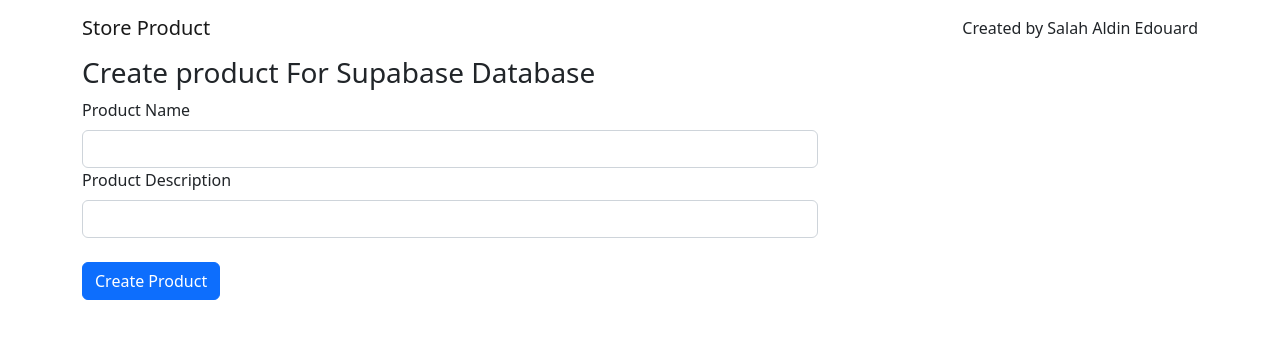
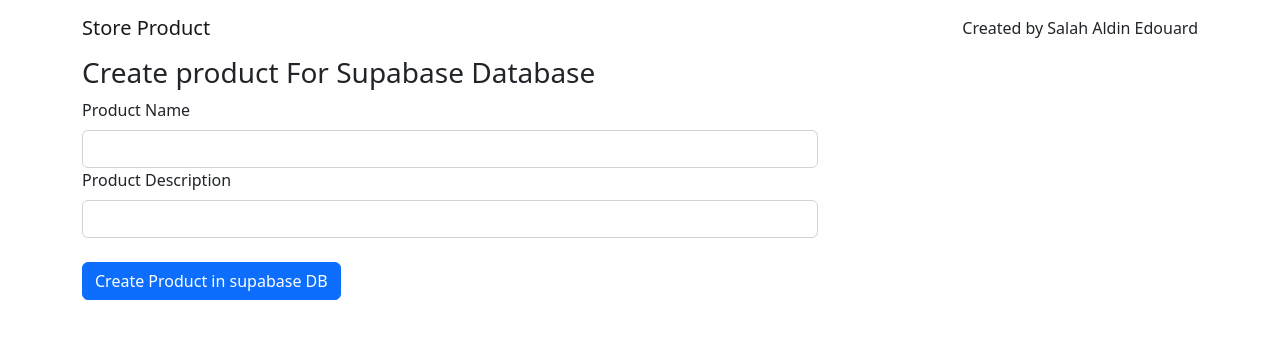
Before and after one commit to Salahed87/Supabase-DB, a React (Vite) app: page / in a window 1280 px wide. Shown: the top 338 px of the page. Built offline with nearby package versions, Linux system fonts and the light colour scheme.

Commit message:
created on states for inputs and add onChange to catch input

```diff
--- a/src/App.jsx
+++ b/src/App.jsx
@@ -27,7 +27,7 @@ export default function App() {
             id="decription"
             ></Form.Control>
             <br />
-            <Button>Create Product</Button>
+            <Button>Create Product in supabase DB</Button>
             </Col>
 
 
```
